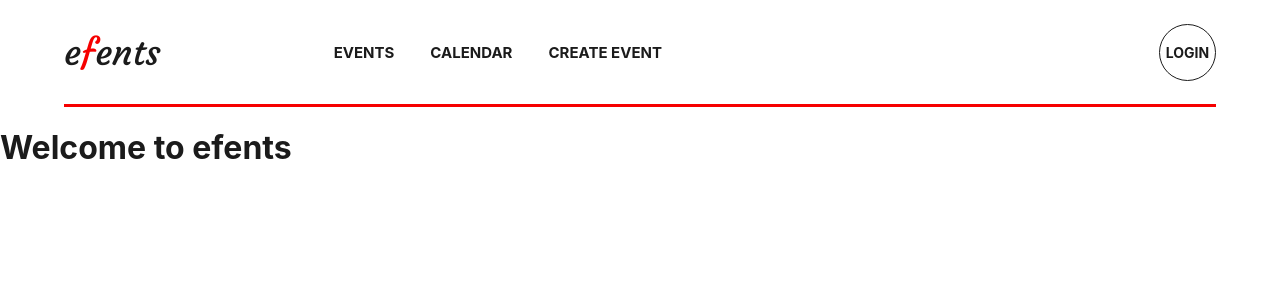
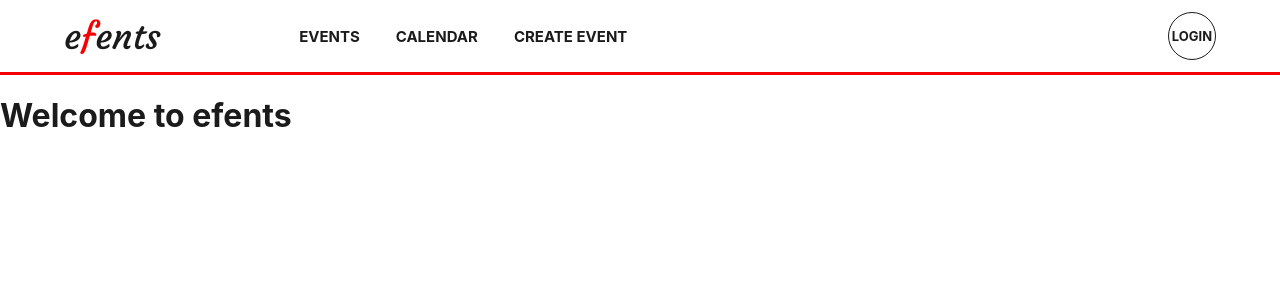
Before and after one commit to BiskremMuhammad/efents-nextjs, a Next.js app: page / in a window 1280 px wide. Shown: the top 300 px of the page. Built offline with nearby package versions, Linux system fonts and the light colour scheme.

Commit message:
update navbar styles

```diff
--- a/components/navbar.tsx
+++ b/components/navbar.tsx
@@ -4,6 +4,7 @@ import { EfentsLogo } from "./efents-logo";
 export const Navbar = () => {
   return (
     <nav>
+      <div className="navbar-container">
         <EfentsLogo />
         <ul>
           <li>
@@ -19,6 +20,7 @@ export const Navbar = () => {
         <div className="user-area">
           <span>Login</span>
         </div>
+      </div>
     </nav>
   );
 };
--- a/styles/globals.scss
+++ b/styles/globals.scss
@@ -39,24 +39,27 @@ a {
 }
 
 nav {
-  display: flex;
-  flex-direction: row;
-  align-items: center;
-  max-width: 90%;
-  margin: 0 auto;
   border-bottom: 3px solid $efents-color;
-  padding: 13px 0;
+
+  .navbar-container {
+    display: flex;
+    flex-direction: row;
+    align-items: center;
+    max-width: 90%;
+    margin: 0 auto;
+  }
 
   ul {
-    margin-left: 10%;
+    margin: 0;
+    margin-left: 7%;
     flex: 1;
     display: flex;
-    align-items: center;
     list-style: none;
+    align-self: stretch;
 
     li {
-      padding-top: 13px;
-      padding-bottom: 10px;
+      padding-top: 26px;
+      padding-bottom: 23px;
       border-bottom: 3px solid transparent;
       cursor: pointer;
       transition: all 0.3s;
@@ -84,8 +87,8 @@ nav {
 
   .user-area {
     span {
-      width: 57px;
-      height: 57px;
+      width: 48px;
+      height: 48px;
       border: 1px solid $dark-color;
       border-radius: 50%;
       text-align: center;
@@ -93,7 +96,7 @@ nav {
       align-items: center;
       justify-content: center;
       cursor: pointer;
-      font-size: 14px;
+      font-size: 13px;
       font-weight: bold;
       text-transform: uppercase;
       transition: all 0.3s;
```
Lines whose indentation alone changed are shown as unchanged.
